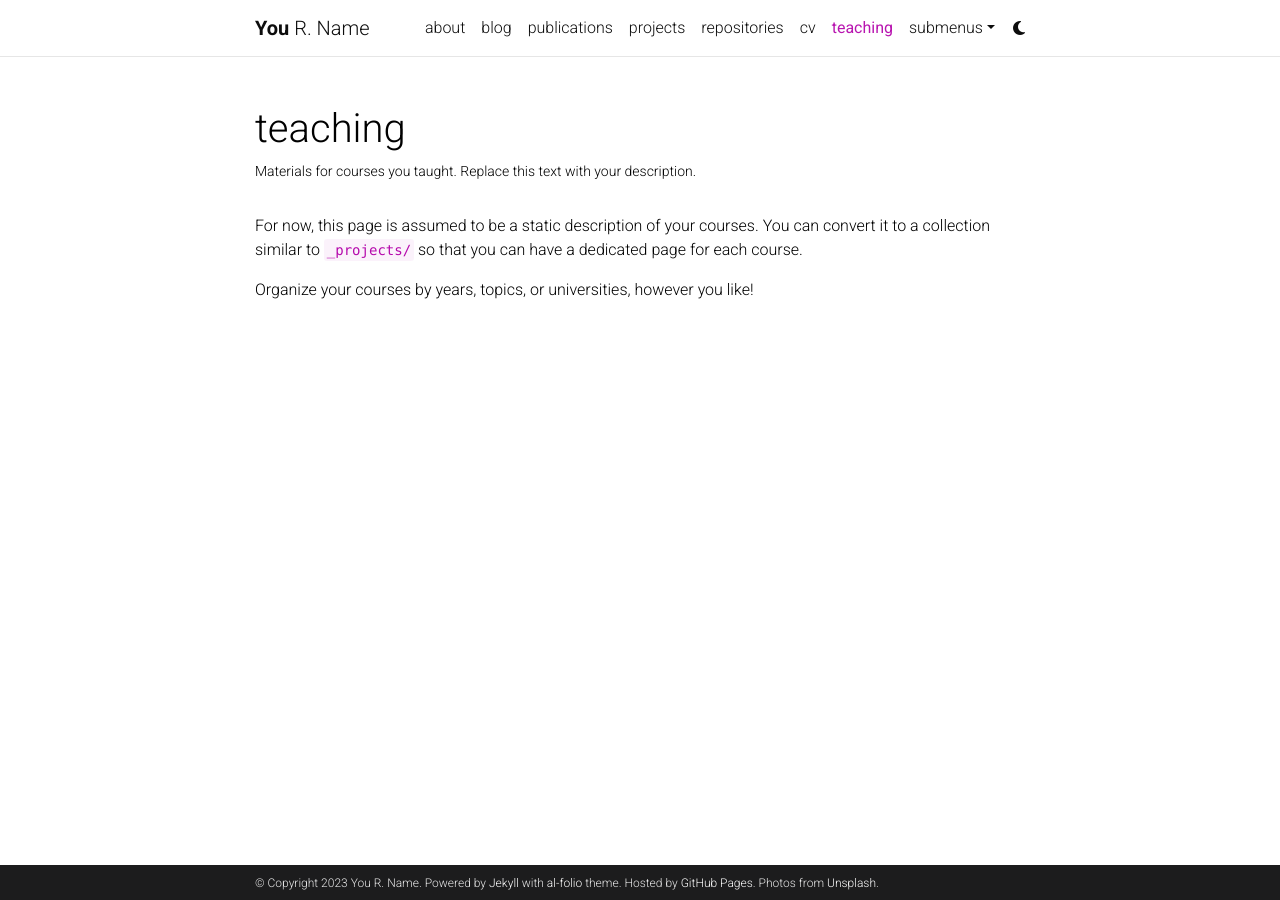
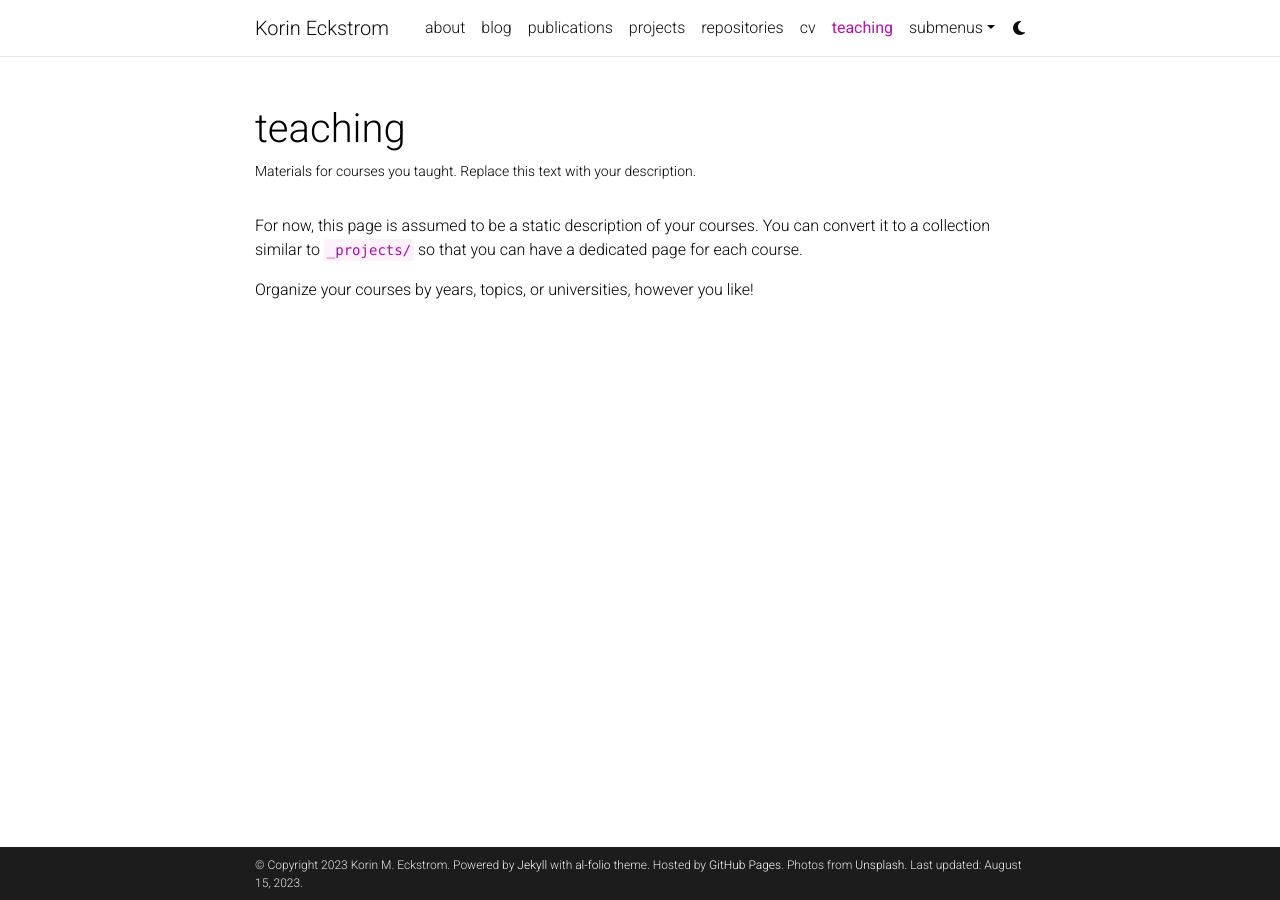
Before and after one commit to keckstrom/keckstrom.github.io, a Jekyll site: the page built from _pages/teaching.md, in a window 1280 px wide. Built offline with Jekyll 4.4.1, drawn with Linux system fonts in a browser that asks for light colours; comment, search, counter and statistics services are not loaded; a style sheet for code colours, icons or effects is not loaded.

Commit message:
Updated config with name to set up initial deployment

```diff
--- a/_config.yml
+++ b/_config.yml
@@ -2,11 +2,11 @@
 # Site settings
 # -----------------------------------------------------------------------------
 
-title: blank # the website title (if blank, full name will be used instead)
-first_name: You
-middle_name: R.
-last_name: Name
-email: you@example.com
+title: Korin Eckstrom # the website title (if blank, full name will be used instead)
+first_name: Korin
+middle_name: M.
+last_name: Eckstrom
+email: korin.m.eckstrom@gmail.com
 description: > # the ">" symbol means to ignore newlines until "footer_text:"
   A simple, whitespace theme for academics. Based on [*folio](https://github.com/bogoli/-folio) design.
 footer_text: >
@@ -18,9 +18,9 @@
 lang: en # the language of your site (for example: en, fr, cn, ru, etc.)
 icon: ⚛️  # the emoji used as the favicon (alternatively, provide image name in /assets/img/)
 
-url: https://alshedivat.github.io # the base hostname & protocol for your site
-baseurl: /al-folio # the subpath of your site, e.g. /blog/
-last_updated: false # set to true if you want to display last updated in the footer
+url: https://keckstrom.github.io/ # the base hostname & protocol for your site
+baseurl:  # the subpath of your site, e.g. /blog/. was /al-folio
+last_updated: true # set to true if you want to display last updated in the footer
 impressum_path:  # set to path to include impressum link in the footer, use the same path as permalink in a page, helps to conform with EU GDPR
 
 # -----------------------------------------------------------------------------
```
